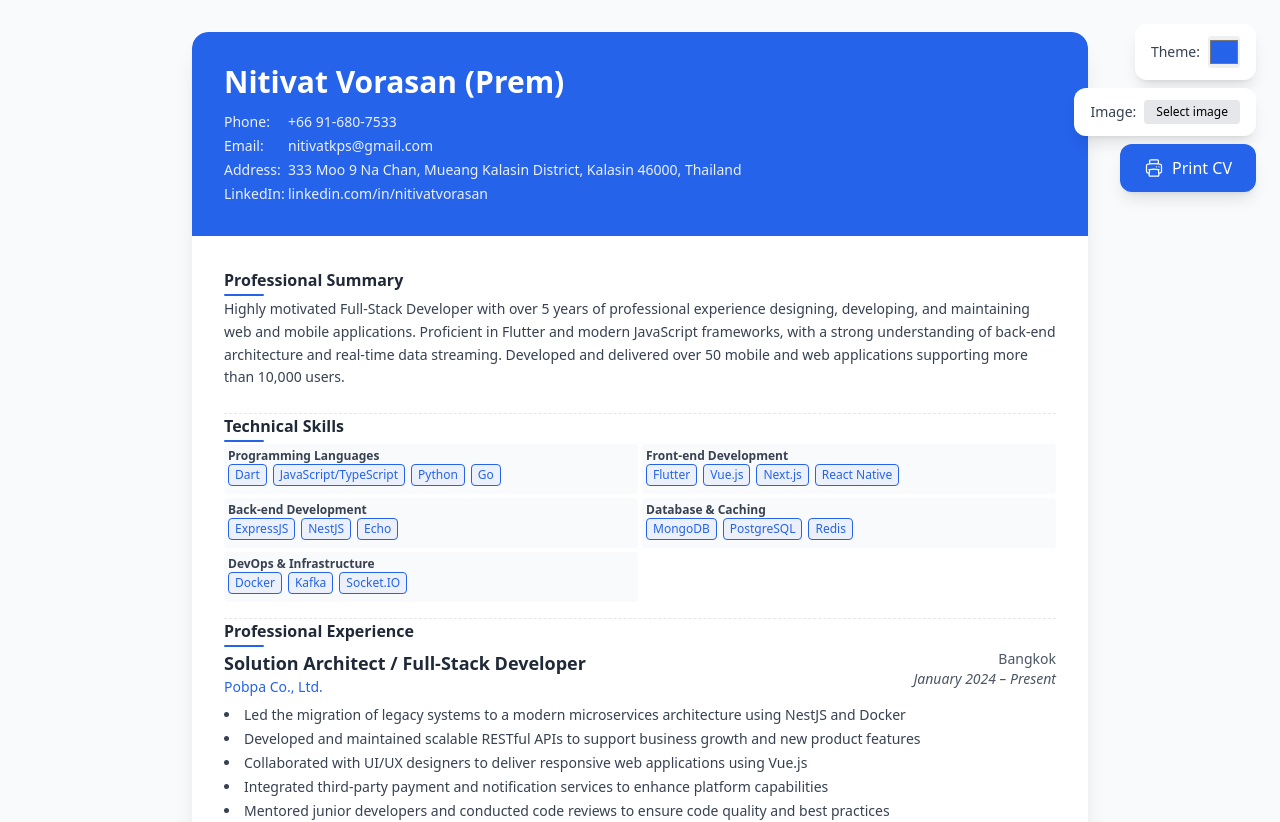
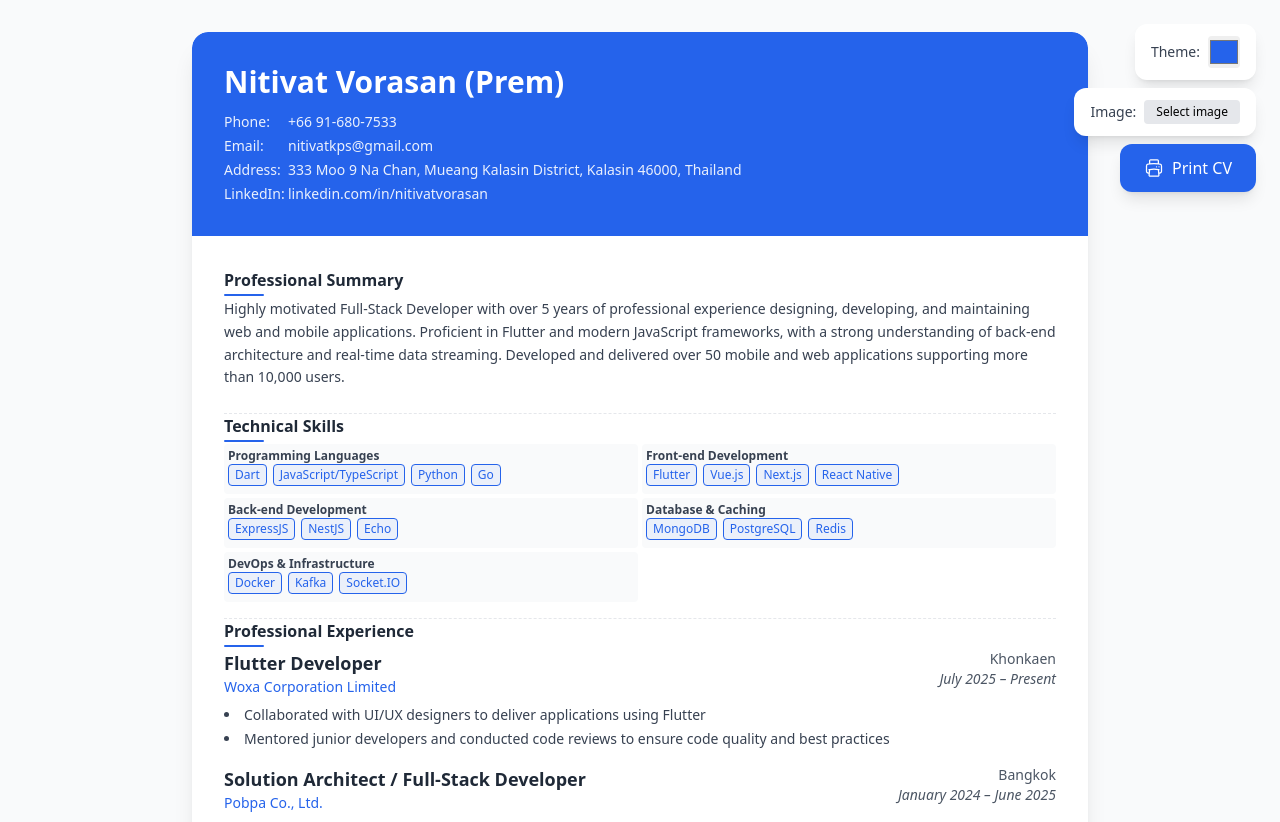
Before and after one commit to gameprem/about-me, a Vue app: page / in a window 1280 px wide. Shown: the top 822 px of the page. Built offline with nearby package versions, Linux system fonts and the light colour scheme.

Commit message:
Update Experience.vue

```diff
--- a/src/components/Experience.vue
+++ b/src/components/Experience.vue
@@ -36,10 +36,20 @@ interface ExperienceItem {
 
 const experiences: ExperienceItem[] = [
   {
+    position: "Flutter Developer",
+    company: "Woxa Corporation Limited",
+    location: "Khonkaen",
+    period: "July 2025 – Present",
+    details: [
+      "Collaborated with UI/UX designers to deliver applications using Flutter",
+      "Mentored junior developers and conducted code reviews to ensure code quality and best practices",
+    ],
+  },
+  {
     position: "Solution Architect / Full-Stack Developer",
     company: "Pobpa Co., Ltd.",
     location: "Bangkok",
-    period: "January 2024 – Present",
+    period: "January 2024 – June 2025",
     details: [
       "Led the migration of legacy systems to a modern microservices architecture using NestJS and Docker",
       "Developed and maintained scalable RESTful APIs to support business growth and new product features",
```
